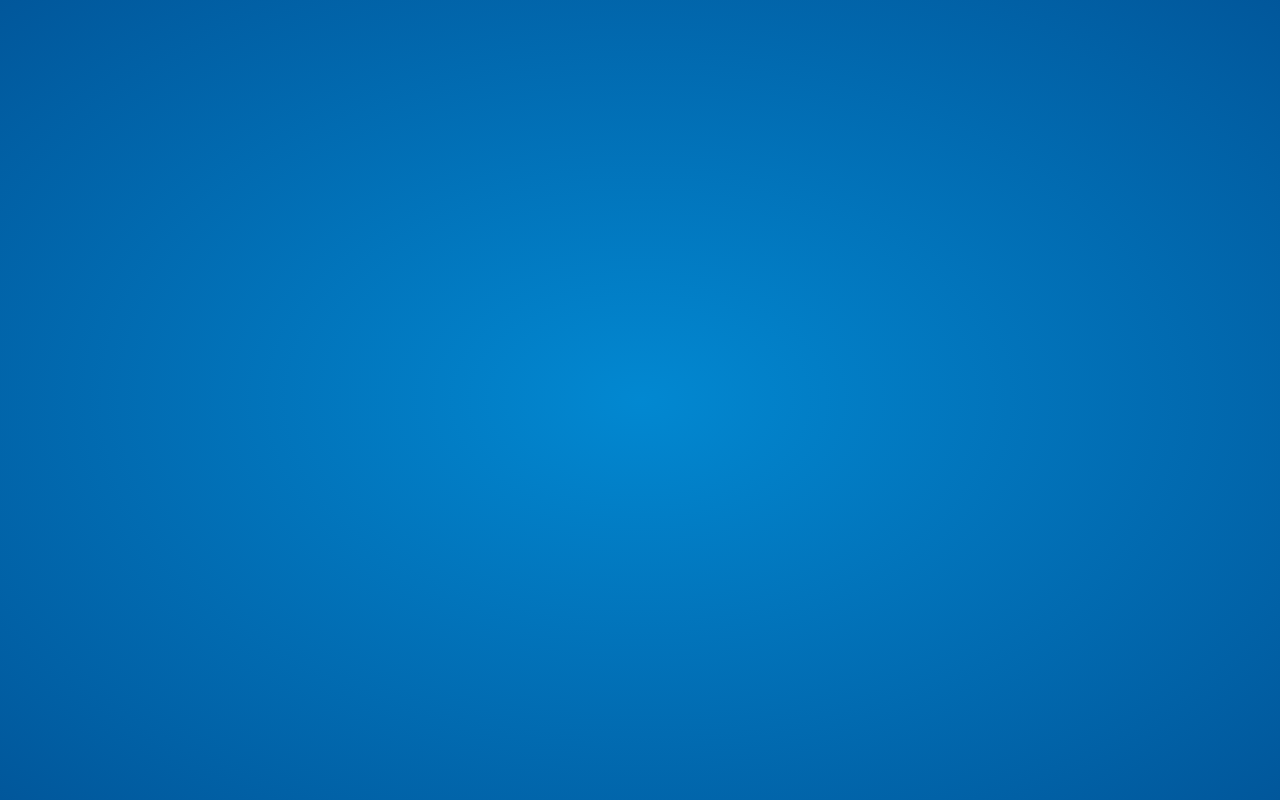
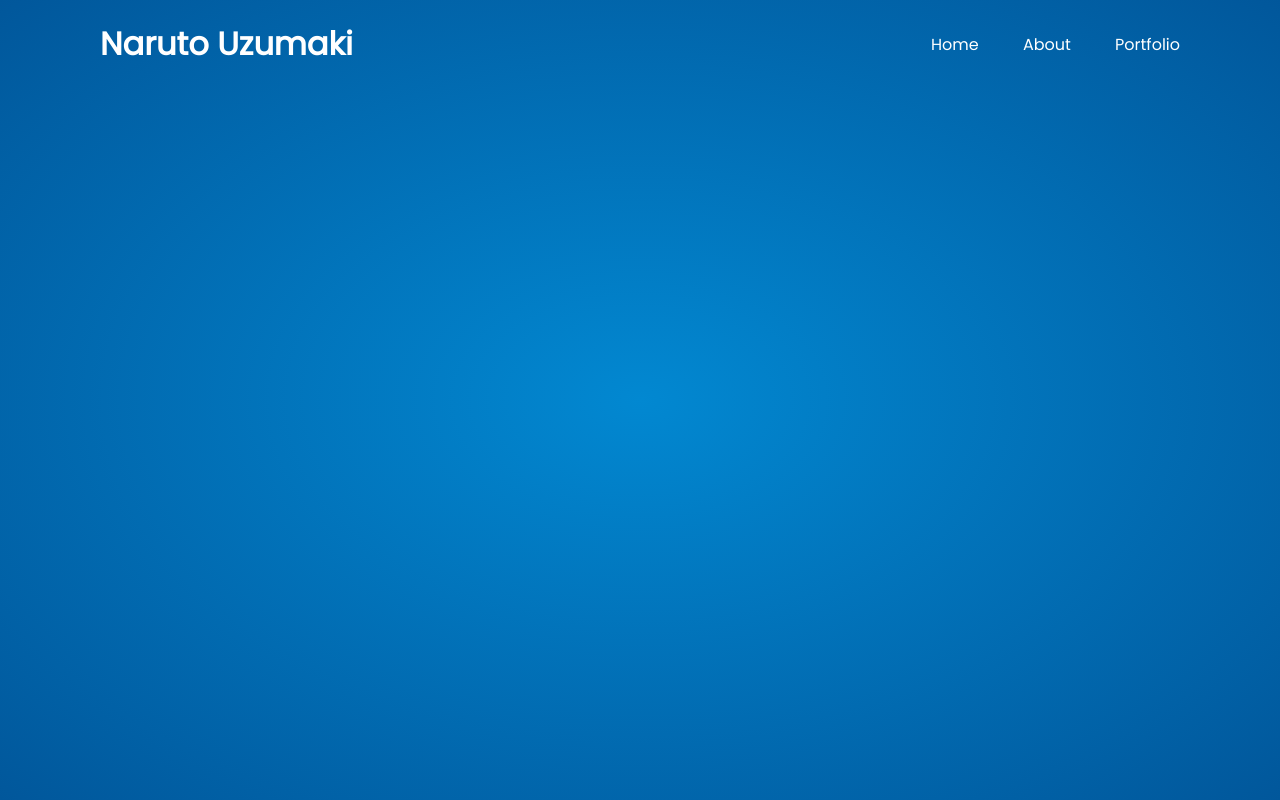
Before and after one commit to Clucas0311/portfolio-website, a plain HTML site: page about.html in a window 1280 px wide. Drawn offline with Linux system fonts and the light colour scheme.

Commit message:
feat: added nav on all pages

```diff
--- a/about.html
+++ b/about.html
@@ -12,6 +12,14 @@
 </head>
 
 <body>
+    <header class="header">
+        <a href="#" class="logo">Naruto Uzumaki</a>
+        <nav class="navbar">
+            <a href="index.html">Home</a>
+            <a href="about.html">About</a>
+            <a href="portfolio.html">Portfolio</a>
+        </nav>
+    </header>
 
 </body>
 
```
Also changed, not shown: portfolio.html (+8 -0 lines).
